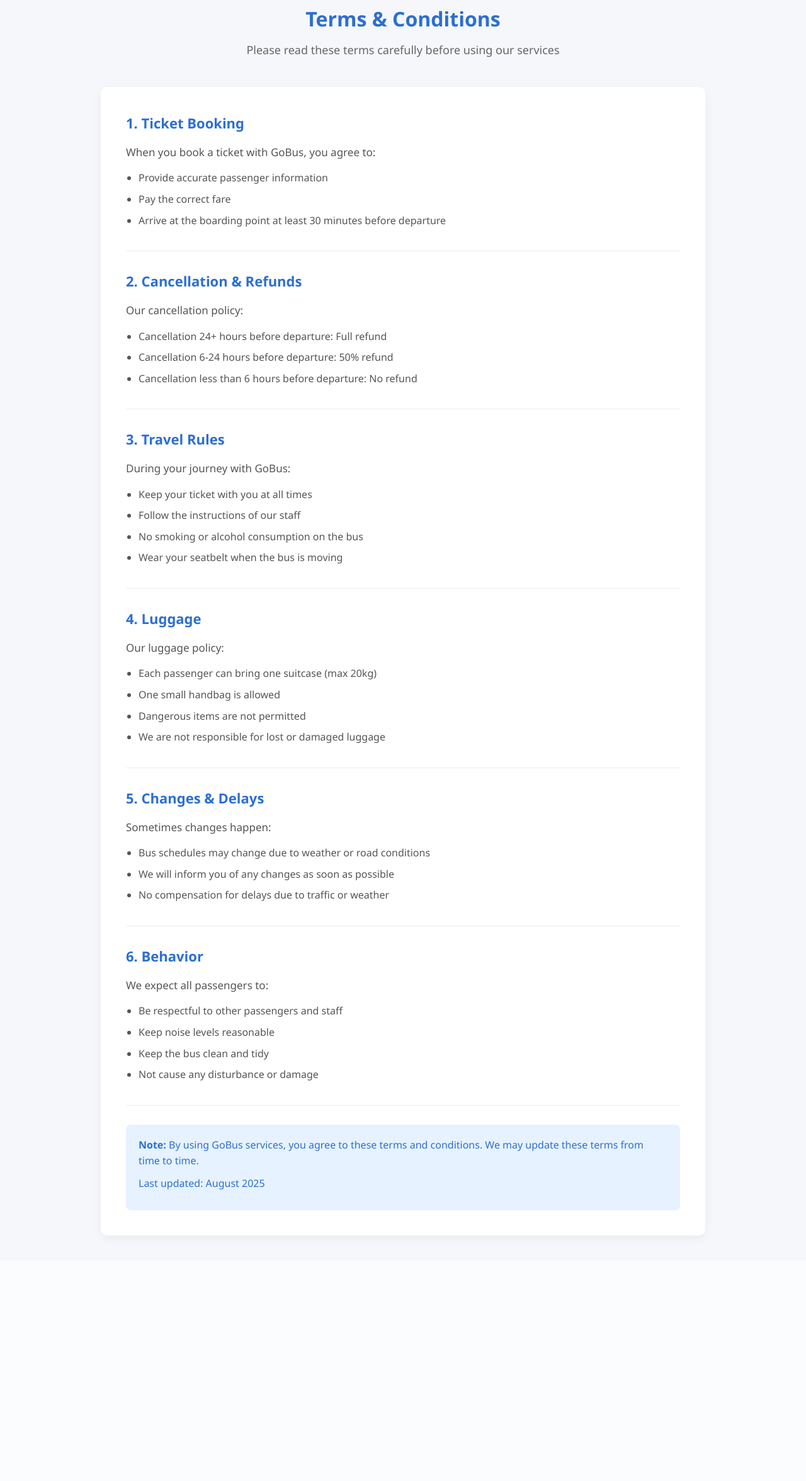
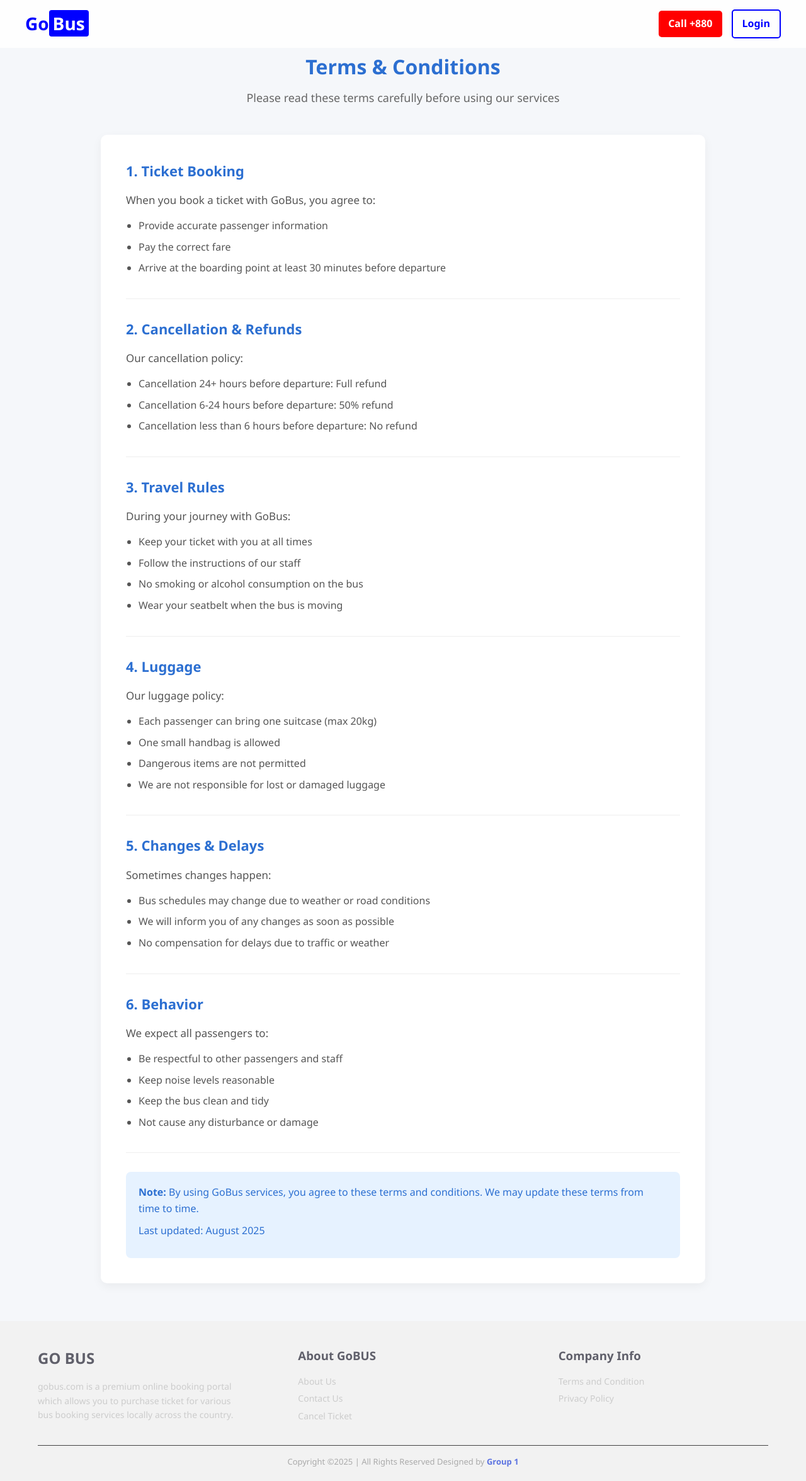
Before and after one commit to nazrulislam01865/WebTechProject, a PHP site: page /html/terms.html in a window 1280 px wide. Shown: the whole page at 63% size. Before the commit the page ends 1966 px from the top, so only its background shows below. Run offline with PHP 8.4, Linux system fonts and the light colour scheme.

Commit message:
merin hearder added

```diff
--- a/css/terms.css
+++ b/css/terms.css
@@ -9,6 +9,52 @@
     background-color: #f5f7fa;
     color: #333;
     line-height: 1.6;
+}
+
+header {
+    display: flex;
+    justify-content: space-between;
+    align-items: center;
+    padding: 15px 40px;
+    background: rgba(255, 255, 255, 0.9);
+}
+
+.logo {
+    font-size: 28px;
+    font-weight: bold;
+    color: blue;
+}
+
+#logo {
+    color: white;
+    background: blue;
+    padding: 2px 6px;
+    border-radius: 4px;
+}
+
+
+.header-right {
+    display: flex;
+    gap: 15px;
+    align-items: center;
+}
+
+.call-btn {
+    background: red;
+    color: white;
+    padding: 8px 15px;
+    border-radius: 5px;
+    font-weight: bold;
+    text-decoration: none;
+}
+
+.login-btn {
+    border: 2px solid blue;
+    color: blue;
+    padding: 8px 15px;
+    border-radius: 5px;
+    text-decoration: none;
+    font-weight: bold;
 }
 
 .container {
@@ -90,3 +136,49 @@
     margin-bottom: 10px;
     color: #2c6fd1;
 }
+
+footer {
+    background: #f2f2f2;
+    color: #27272b;
+    padding: 40px 60px 20px;
+    margin-top: 60px;
+}
+
+.footerContainer {
+    display: grid;
+    grid-template-columns: repeat(auto-fit, minmax(220px, 1fr));
+    gap: 80px;
+}
+
+.footerSection h2,
+h3 {
+    color: #60606b;
+    margin-bottom: 15px;
+}
+
+.footerSection p,
+.footerSection a {
+    font-size: 14px;
+    color: #ccc;
+    text-decoration: none;
+    display: block;
+    margin: 5px 0;
+}
+
+.footerSection a:hover {
+    color: blue;
+}
+
+.footerBottom {
+    text-align: center;
+    border-top: 1px solid #444;
+    margin-top: 30px;
+    padding-top: 15px;
+    font-size: 13px;
+    color: #aaa;
+}
+
+.designer {
+    font-weight: bold;
+    color: rgb(92, 115, 225);
+}
--- a/html/terms.html
+++ b/html/terms.html
@@ -8,6 +8,14 @@
     <link rel="stylesheet" href="../css/terms.css">
 
 <body>
+    <header>
+        <div class="logo">Go<span id="logo">Bus</span></div>
+
+        <div class="header-right">
+            <a href="tel:xxxxxxxxxxxxx" class="call-btn">Call +880</a>
+            <a href="html/login.html" class="login-btn"><i class="fa-solid fa-user-circle"></i> Login</a>
+        </div>
+    </header>
     <div class="container">
         <section class="terms-hero">
             <h2>Terms & Conditions</h2>
@@ -86,6 +94,35 @@
         </section>
 
     </div>
+
+    <footer>
+        <div class="footerContainer">
+            <div class="footerSection">
+                <h2>GO BUS</h2>
+                <p>
+                    gobus.com is a premium online booking portal which allows you to purchase ticket
+                    for various bus booking services locally across the country.
+                </p>
+            </div>
+
+            <div class="footerSection">
+                <h3>About GoBUS</h3>
+                <a href="../html/about us.html">About Us</a>
+                <a href="../html/contact.html">Contact Us</a>
+                <a href="../html/cancelTicket.html">Cancel Ticket</a>
+            </div>
+
+            <div class="footerSection">
+                <h3>Company Info</h3>
+                <a href="../html/terms.html">Terms and Condition</a>
+                <a href="../html/privacy.html">Privacy Policy</a>
+            </div>
+        </div>
+
+        <div class="footerBottom">
+            Copyright &copy;2025 | All Rights Reserved Designed by <span class="designer">Group 1</span></p>
+        </div>
+    </footer>
 </body>
 
 </html>
```
Also changed, not shown: css/about.css (+92 -27 lines), css/cancelTicket.css (+41 -39 lines), css/contact.css (+92 -0 lines), css/privacy.css (+92 -0 lines), html/about us.html (+37 -9 lines), html/cancelTicket.html (+22 -19 lines), html/contact.html (+37 -0 lines), html/privacy.html (+40 -1 lines), index.html (+31 -28 lines).
